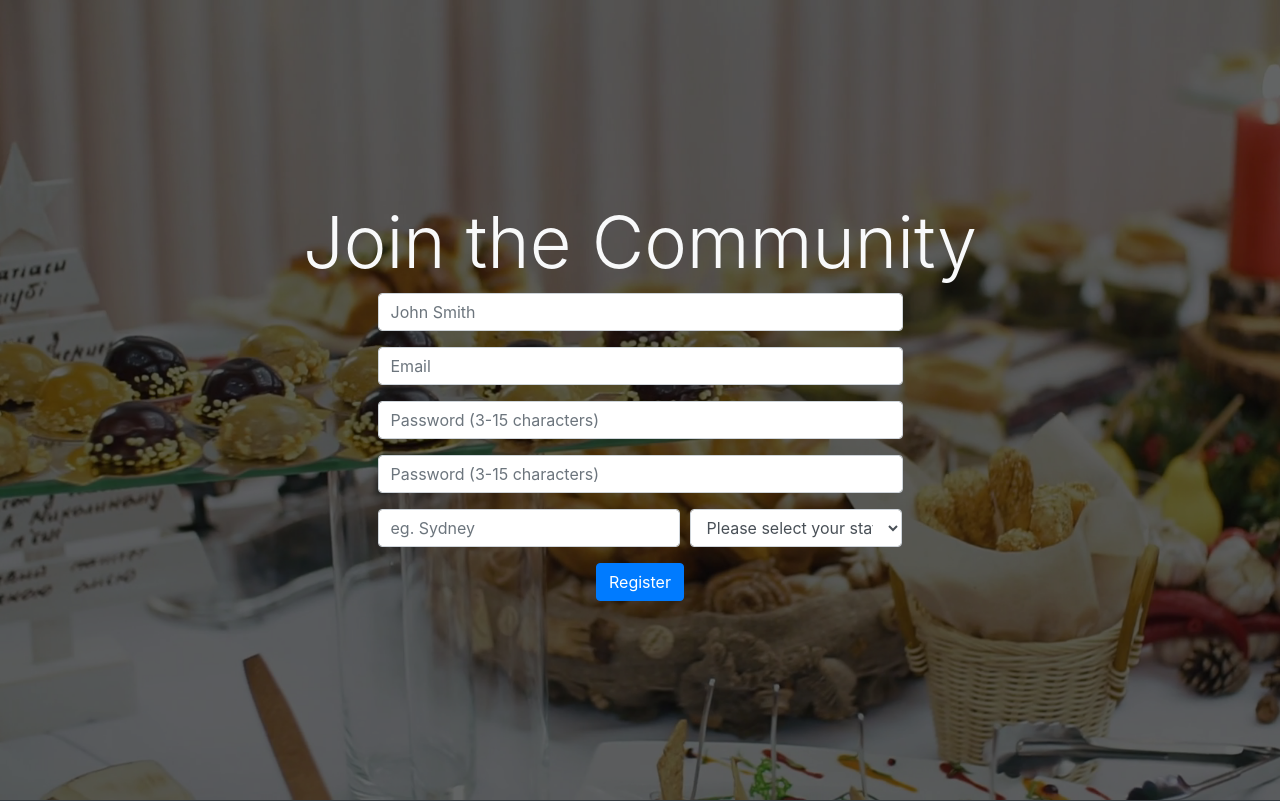
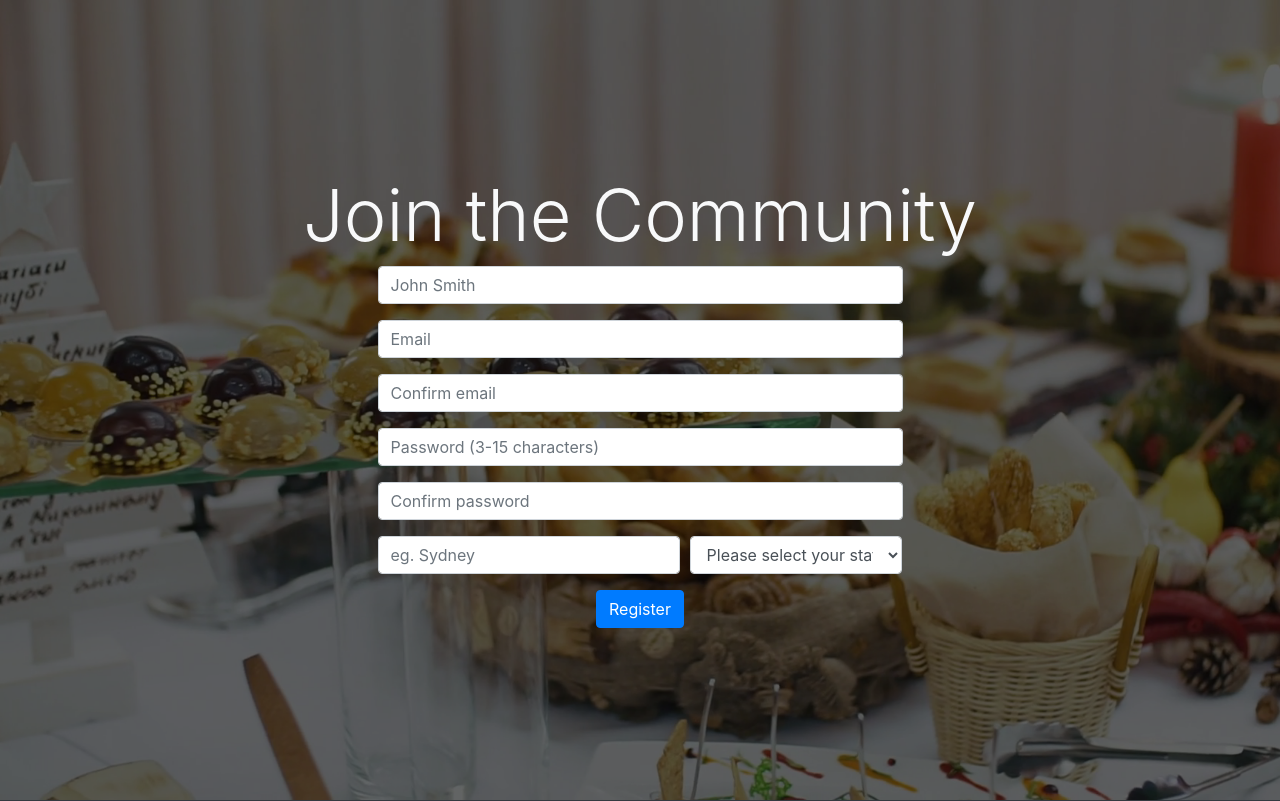
Before and after one commit to baileyivancic/FiestaPivot-SENG2011_18s2, a Flask app: page /register in a window 1280 px wide. Shown: the part 56-857 px from the top of the page. Run offline with Flask 2, Linux system fonts and the light colour scheme; some libraries are stand-ins or nearby versions.

Commit message:
Email verifcation and check in back end

```diff
--- a/routes.py
+++ b/routes.py
@@ -107,10 +107,13 @@ def register():
 		password = request.form["password"].strip()
 		passwordConfirm = request.form['passwordConfirm'].strip()
 		email = request.form["email"].strip()
+		emailConfirm = request.form['emailConfirm'].strip()
 		city = request.form["city"].strip()
 		state = request.form["state"]
 		if password != passwordConfirm:
 			valid = 3
+		elif email != emailConfirm:
+			valid = 4
 		else:
 			valid = control.register_user(user, password, email, city, state)
 		if valid == 1:
@@ -122,6 +125,9 @@ def register():
 			return render_template("register.html", error=error)
 		elif valid == 3:
 			error = "Passwords do not match, please try again"
+			return render_template("register.html", error=error)
+		elif valid == 4:
+			error = "Emails do not match, please try again"
 			return render_template("register.html", error=error)
 	return render_template("register.html")
 
--- a/templates/register.html
+++ b/templates/register.html
@@ -73,13 +73,17 @@
 								<label class="sr-only">Email</label>
 								<input type="email" name="email" class="form-control" id="inputEmail4" placeholder="Email" required>
 							</div>
+							<div class="form-group" >
+								<label class="sr-only">Confirm Email</label>
+								<input type="email" name="emailConfirm" class="form-control" id="inputEmail4" placeholder="Confirm email" required>
+							</div>
 							<div class="form-group">
 								<label class="sr-only">Password</label>
 								<input type="password" name="password" class="form-control" id="inputPassword4" placeholder="Password (3-15 characters)" pattern=".{3,15}" required>
 							</div>
 							<div class="form-group">
 								<label class="sr-only">Confirm Password</label>
-								<input type="password" name="passwordConfirm" class="form-control" id="inputPassword5" placeholder="Password (3-15 characters)" pattern=".{3,15}" required>
+								<input type="password" name="passwordConfirm" class="form-control" id="inputPassword5" placeholder="Confirm password" pattern=".{3,15}" required>
 							</div>
 							<div class="form-row">
 								<div class="form-group col-sm-7">
```
Also changed, not shown: database.db (added).
